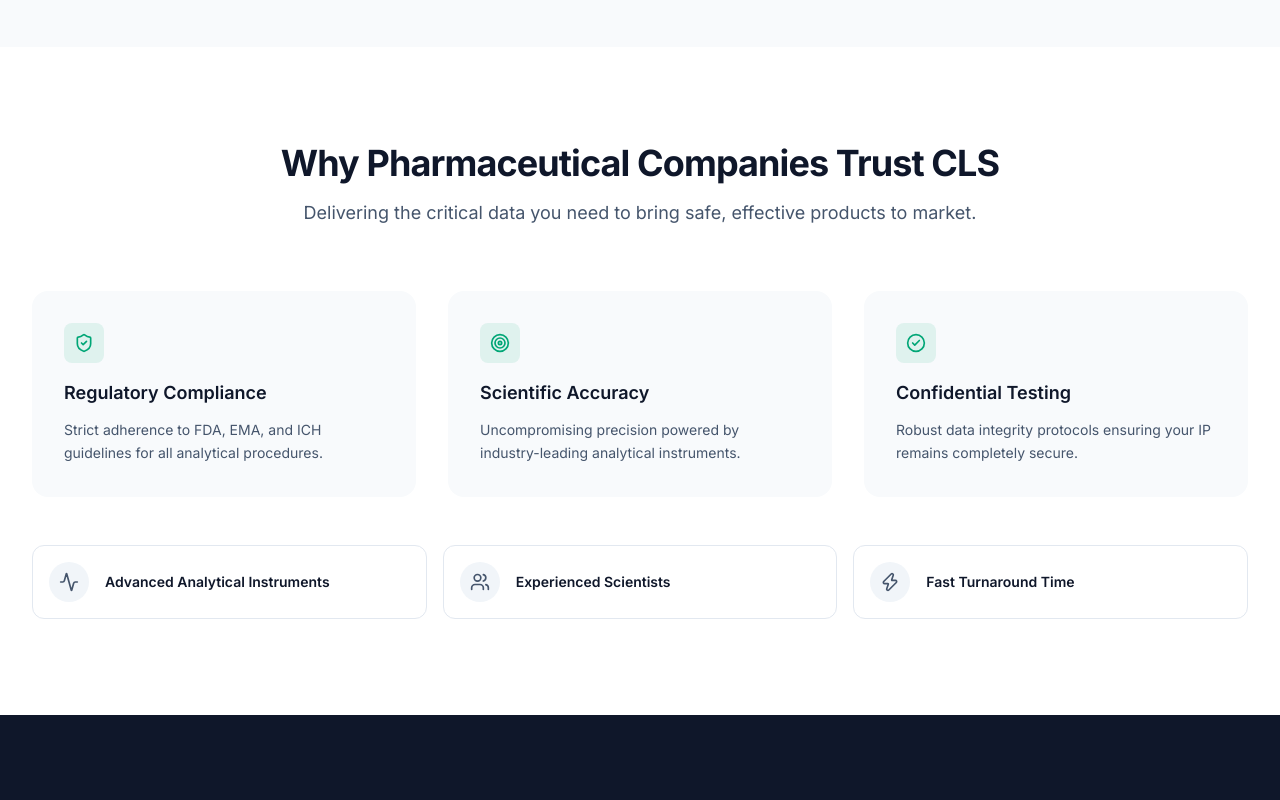
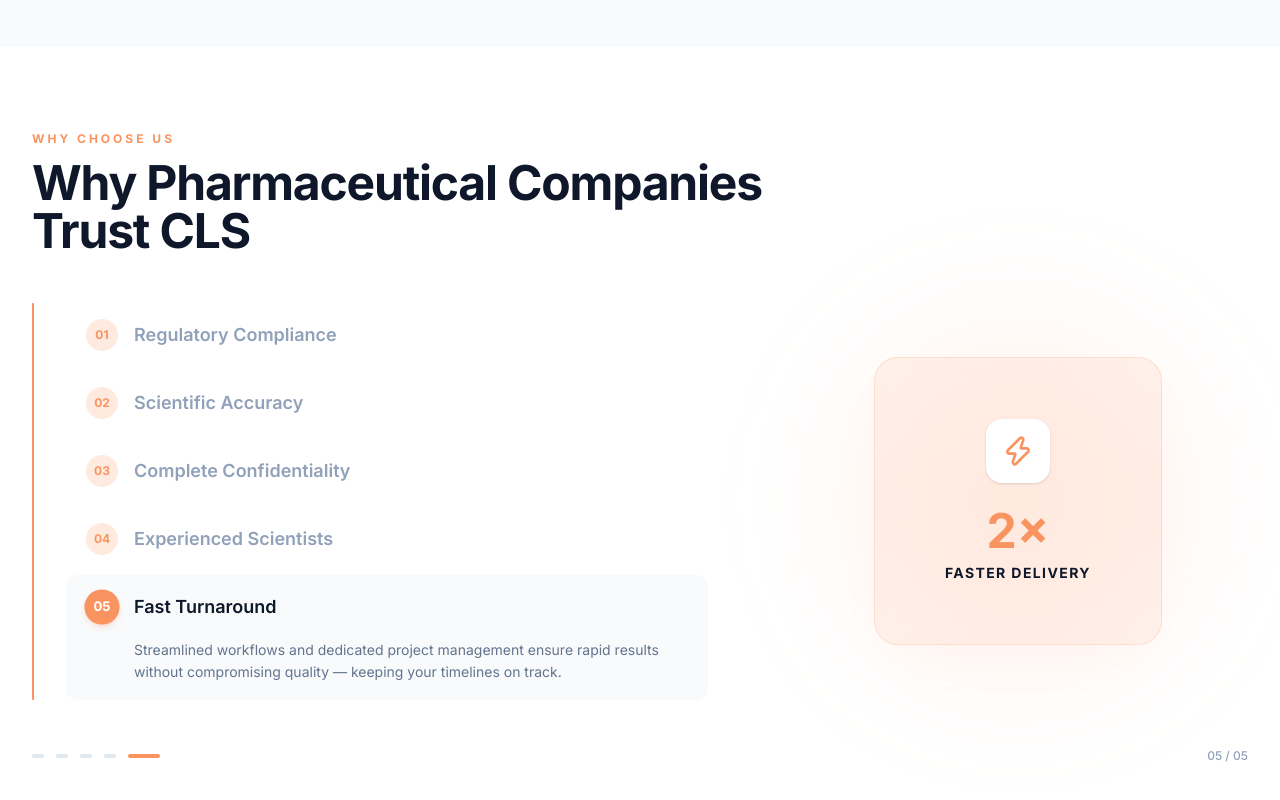
Before and after one commit to RealVansh/cls, a Next.js app: page / in a window 1280 px wide. Shown: the part 2540-3340 px from the top of the page. Built offline with nearby package versions, Linux system fonts and the light colour scheme.

Commit message:
home screen changes

```diff
--- a/src/components/home/WhyCLS.tsx
+++ b/src/components/home/WhyCLS.tsx
@@ -1,80 +1,255 @@
-import { CheckCircle2, Zap, Users, ShieldCheck, Activity, Target } from "lucide-react";
+"use client";
 
-const features = [
+import { useEffect, useRef, useState } from "react";
+import {
+  ShieldCheck,
+  Target,
+  CheckCircle2,
+  Zap,
+  Users,
+} from "lucide-react";
+
+const trustPoints = [
   {
     title: "Regulatory Compliance",
-    description: "Strict adherence to FDA, EMA, and ICH guidelines for all analytical procedures.",
+    description:
+      "Strict adherence to FDA, EMA, and ICH guidelines across every analytical procedure — ensuring your submissions are audit-ready from day one.",
     icon: ShieldCheck,
+    stat: "100%",
+    statLabel: "Audit-Ready",
   },
   {
     title: "Scientific Accuracy",
-    description: "Uncompromising precision powered by industry-leading analytical instruments.",
+    description:
+      "Uncompromising precision powered by cutting-edge LC-MS/MS, ICP-MS, and GC-MS instrumentation, delivering data you can stake your product approvals on.",
     icon: Target,
+    stat: "99.9%",
+    statLabel: "Data Accuracy",
   },
   {
-    title: "Confidential Testing",
-    description: "Robust data integrity protocols ensuring your IP remains completely secure.",
+    title: "Complete Confidentiality",
+    description:
+      "Robust data integrity protocols and secure infrastructure ensuring your intellectual property and proprietary formulations remain completely protected.",
     icon: CheckCircle2,
+    stat: "ISO",
+    statLabel: "Certified Security",
+  },
+  {
+    title: "Experienced Scientists",
+    description:
+      "A team of seasoned analytical chemists with deep domain expertise in pharmaceutical, packaging, and medical device testing.",
+    icon: Users,
+    stat: "50+",
+    statLabel: "Scientists",
+  },
+  {
+    title: "Fast Turnaround",
+    description:
+      "Streamlined workflows and dedicated project management ensure rapid results without compromising quality — keeping your timelines on track.",
+    icon: Zap,
+    stat: "2×",
+    statLabel: "Faster Delivery",
   },
 ];
 
-const secondaryFeatures = [
-  { title: "Advanced Analytical Instruments", icon: Activity },
-  { title: "Experienced Scientists", icon: Users },
-  { title: "Fast Turnaround Time", icon: Zap },
-];
+export default function WhyCLS() {
+  const [activeIndex, setActiveIndex] = useState(0);
+  const sectionRef = useRef<HTMLDivElement>(null);
 
-export default function WhyCLS() {
+  useEffect(() => {
+    const handleScroll = () => {
+      if (!sectionRef.current) return;
+
+      const rect = sectionRef.current.getBoundingClientRect();
+      const sectionTop = -rect.top;
+      const sectionHeight =
+        sectionRef.current.offsetHeight - window.innerHeight;
+
+      if (sectionTop < 0 || sectionTop > sectionHeight) return;
+
+      const progress = Math.min(Math.max(sectionTop / sectionHeight, 0), 1);
+      const index = Math.min(
+        Math.floor(progress * trustPoints.length),
+        trustPoints.length - 1
+      );
+
+      setActiveIndex(index);
+    };
+
+    window.addEventListener("scroll", handleScroll, { passive: true });
+    handleScroll();
+    return () => window.removeEventListener("scroll", handleScroll);
+  }, []);
+
+  const progressPercent =
+    ((activeIndex + 1) / trustPoints.length) * 100;
+
   return (
-    <section className="bg-white py-24">
-      <div className="mx-auto max-w-7xl px-4 sm:px-6 lg:px-8">
-        <div className="text-center">
-          <h2 className="text-3xl font-bold tracking-tight text-brand-dark sm:text-4xl">
+    <section
+      ref={sectionRef}
+      style={{ height: `${trustPoints.length * 100}vh` }}
+      className="relative"
+    >
+      {/* Sticky Container */}
+      <div className="sticky top-0 flex h-screen flex-col justify-center overflow-hidden bg-white">
+        <div className="mx-auto w-full max-w-7xl px-4 sm:px-6 lg:px-8">
+          {/* Section Header (Full Width) */}
+          <div className="mb-12 max-w-3xl">
+            <p className="mb-3 text-xs font-bold uppercase tracking-[0.25em] text-brand-primary">
+              Why Choose Us
+            </p>
+            <h2 className="text-3xl font-bold tracking-tight text-brand-dark sm:text-4xl lg:text-5xl">
               Why Pharmaceutical Companies Trust CLS
             </h2>
-          <p className="mt-4 text-lg text-slate-600">
-            Delivering the critical data you need to bring safe, effective products to market.
-          </p>
           </div>
 
-        <div className="mt-16 grid grid-cols-1 gap-8 md:grid-cols-3">
-          {features.map((feature) => {
-            const Icon = feature.icon;
+          <div className="grid grid-cols-1 items-center gap-12 lg:grid-cols-12 lg:gap-20">
+            {/* Left Column — Accordion + Progress */}
+            <div className="lg:col-span-7">
+              {/* Accordion with Progress Bar */}
+              <div className="relative flex gap-8">
+                {/* Vertical Progress Track */}
+                <div className="relative hidden w-0.5 shrink-0 sm:block">
+                  <div className="absolute inset-0 rounded-full bg-slate-200" />
+                  <div
+                    className="absolute left-0 top-0 w-full rounded-full bg-brand-primary transition-all duration-700 ease-out"
+                    style={{ height: `${progressPercent}%` }}
+                  />
+                </div>
+
+                {/* Items */}
+                <div className="flex-1 space-y-1">
+                  {trustPoints.map((point, index) => {
+                    const isActive = activeIndex === index;
+                    const isPast = index < activeIndex;
+
                     return (
-              <div key={feature.title} className="flex flex-col rounded-2xl bg-brand-grey p-8">
-                <div className="mb-4 inline-flex h-10 w-10 items-center justify-center rounded-lg bg-brand-success/10 text-brand-success">
-                  <Icon className="h-5 w-5" />
+                      <div
+                        key={point.title}
+                        onClick={() => setActiveIndex(index)}
+                        className="cursor-pointer"
+                      >
+                        <div
+                          className={`rounded-xl px-5 py-4 transition-all duration-500 ${
+                            isActive
+                              ? "bg-slate-50"
+                              : "bg-transparent hover:bg-slate-50/50"
+                          }`}
+                        >
+                          <div className="flex items-center gap-4">
+                            <span
+                              className={`flex h-8 w-8 shrink-0 items-center justify-center rounded-full text-xs font-bold transition-all duration-500 ${
+                                isActive
+                                  ? "bg-brand-primary text-white scale-110 shadow-md shadow-brand-primary/20"
+                                  : isPast
+                                  ? "bg-brand-primary/20 text-brand-primary"
+                                  : "bg-slate-100 text-slate-400"
+                              }`}
+                            >
+                              {String(index + 1).padStart(2, "0")}
+                            </span>
+
+                            <h3
+                              className={`text-lg font-semibold transition-all duration-500 ${
+                                isActive
+                                  ? "text-brand-dark"
+                                  : isPast
+                                  ? "text-slate-400"
+                                  : "text-slate-300"
+                              }`}
+                            >
+                              {point.title}
+                            </h3>
                           </div>
-                <h3 className="mb-3 text-lg font-semibold text-brand-dark">
-                  {feature.title}
-                </h3>
-                <p className="text-sm leading-relaxed text-slate-600">
-                  {feature.description}
+
+                          {/* Expanding Description */}
+                          <div
+                            className={`overflow-hidden transition-all duration-700 ease-in-out ${
+                              isActive
+                                ? "max-h-48 opacity-100 mt-4"
+                                : "max-h-0 opacity-0 mt-0"
+                            }`}
+                          >
+                            <div className="pl-12">
+                              <p className="text-sm leading-relaxed text-slate-500">
+                                {point.description}
                               </p>
+
+                              {/* Mobile Mini Badge */}
+                              <div className="mt-4 inline-flex items-center gap-2 rounded-lg bg-brand-primary/10 px-3 py-1.5 text-brand-primary lg:hidden">
+                                <span className="text-sm font-bold">{point.stat}</span>
+                                <span className="text-[10px] font-bold uppercase tracking-wider text-brand-dark/60">
+                                  {point.statLabel}
+                                </span>
+                              </div>
+                            </div>
+                          </div>
+                        </div>
                       </div>
                     );
                   })}
                 </div>
+              </div>
+            </div>
 
-        <div className="mt-12 grid grid-cols-1 gap-4 sm:grid-cols-3">
-          {secondaryFeatures.map((item) => {
-            const Icon = item.icon;
+            {/* Right Column — Stat Card */}
+            <div className="hidden lg:col-span-5 lg:flex lg:justify-center">
+              <div className="relative">
+                {/* Glowing background ring */}
+                <div className="absolute -inset-8 rounded-full bg-brand-primary/10 blur-3xl" />
+
+                {/* Card */}
+                <div className="relative flex h-72 w-72 flex-col items-center justify-center rounded-3xl border border-brand-primary/20 bg-brand-primary/10 p-8 shadow-2xl shadow-brand-primary/5 backdrop-blur-xl transition-all duration-700">
+                  {trustPoints.map((point, index) => {
+                    const Icon = point.icon;
+                    const isActive = activeIndex === index;
+
                     return (
                       <div
-                key={item.title}
-                className="flex items-center gap-4 rounded-xl border border-brand-border p-4"
+                        key={point.title}
+                        className={`absolute inset-0 flex flex-col items-center justify-center transition-all duration-700 ${
+                          isActive
+                            ? "opacity-100 scale-100 translate-y-0"
+                            : "opacity-0 scale-90 translate-y-4"
+                        }`}
                       >
-                <div className="flex h-10 w-10 shrink-0 items-center justify-center rounded-full bg-slate-100 text-slate-600">
-                  <Icon className="h-5 w-5" />
+                        <div className="mb-6 flex h-16 w-16 items-center justify-center rounded-2xl bg-white text-brand-primary shadow-sm">
+                          <Icon className="h-8 w-8" />
                         </div>
-                <span className="text-sm font-semibold text-brand-dark">
-                  {item.title}
+                        <span className="text-5xl font-bold text-brand-primary">
+                          {point.stat}
+                        </span>
+                        <span className="mt-2 text-sm font-bold uppercase tracking-widest text-brand-dark">
+                          {point.statLabel}
                         </span>
                       </div>
                     );
                   })}
                 </div>
               </div>
+            </div>
+
+          </div>
+
+          {/* Bottom Progress Indicator */}
+          <div className="mt-12 flex items-center gap-3">
+            {trustPoints.map((_, index) => (
+              <button
+                key={index}
+                onClick={() => setActiveIndex(index)}
+                className={`h-1 rounded-full transition-all duration-500 ${
+                  activeIndex === index
+                    ? "w-8 bg-brand-primary"
+                    : "w-3 bg-slate-200 hover:bg-slate-300"
+                }`}
+              />
+            ))}
+            <span className="ml-auto text-xs font-medium text-slate-400">
+              {String(activeIndex + 1).padStart(2, "0")} / {String(trustPoints.length).padStart(2, "0")}
+            </span>
+          </div>
+        </div>
+      </div>
     </section>
   );
 }
```
Lines whose indentation alone changed are shown as unchanged.
